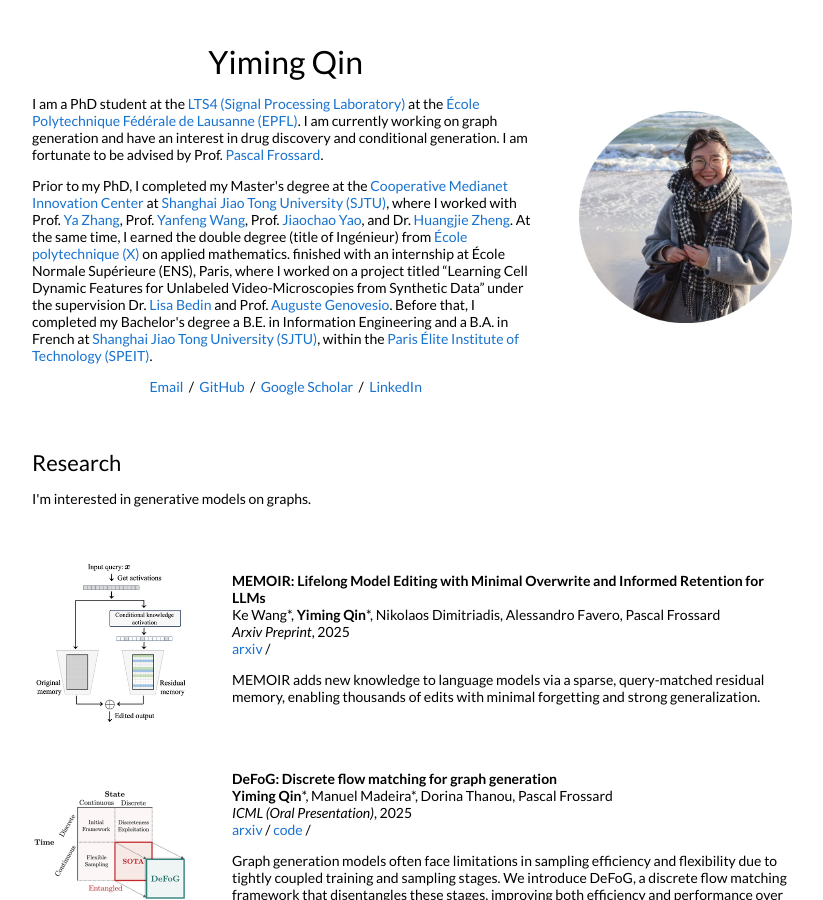
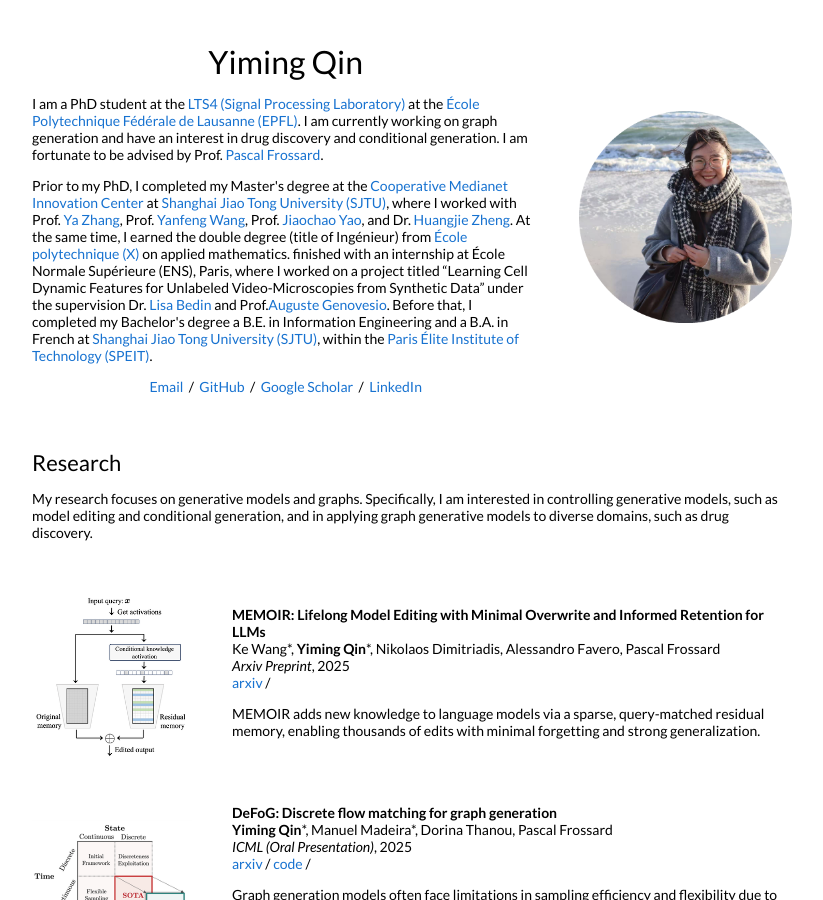
Before and after one commit to qym7/qym7.github.io, a Jekyll site: the page built from _posts/2025-07-01-MEMOIR.markdown, in a window 1280 px wide and 900 px high. Shown: the whole window, without its empty margins (228-1051 px from the left). Built offline with Jekyll 4.4.1, drawn with Linux system fonts in a browser that asks for light colours.

Commit message:
revise content

```diff
--- a/_layouts/default.html
+++ b/_layouts/default.html
@@ -50,7 +50,7 @@
                 <a href="https://scholar.google.com/citations?user=w8oDh9QAAAAJ&hl=en">Jiaochao Yao</a>, and Dr.
                 <a href="https://scholar.google.com/citations?user=Vl5wCXsAAAAJ&hl=en">Huangjie Zheng</a>.
                 At the same time, I earned the double degree (title of Ingénieur) from <a href="https://www.polytechnique.edu/">École polytechnique (X)</a> on applied mathematics.
-                finished with an internship at <a href="https://www.ens.psl.eu/en"></a>École Normale Supérieure (ENS)</a>, Paris, where I worked on a project titled “Learning Cell Dynamic Features for Unlabeled Video-Microscopies from Synthetic Data” under the supervision Dr. <a href="https://scholar.google.com/citations?user=FJ9U_2oAAAAJ&hl=fr">Lisa Bedin </a>  and Prof. <a href="https://scholar.google.fr/citations?user=hE2StEAAAAAJ&hl=en">Auguste Genovesio</a>.
+                finished with an internship at <a href="https://www.ens.psl.eu/en"></a>École Normale Supérieure (ENS)</a>, Paris, where I worked on a project titled “Learning Cell Dynamic Features for Unlabeled Video-Microscopies from Synthetic Data” under the supervision Dr. <a href="https://scholar.google.com/citations?user=FJ9U_2oAAAAJ&hl=fr">Lisa Bedin </a>  and Prof.<a href="https://scholar.google.fr/citations?user=hE2StEAAAAAJ&hl=en">Auguste Genovesio</a>.
                 Before that, I completed my Bachelor's degree a B.E. in Information Engineering and a B.A. in French at
                 <a href="https://en.sjtu.edu.cn/">Shanghai Jiao Tong University (SJTU)</a>, within the <a href="https://speit.sjtu.edu.cn/en/">Paris Élite Institute of Technology (SPEIT)</a>.
                 <p style="text-align:center">
@@ -71,7 +71,9 @@
             <td style="padding:2.5%;width:100%;vertical-align:middle">
               <h2>Research</h2>
               <p>
-                I'm interested in generative models on graphs.
+                <!-- I'm interested in generative models on graphs. -->
+                My research focuses on generative models and graphs.
+                Specifically, I am interested in controlling generative models, such as model editing and conditional generation, and in applying graph generative models to diverse domains, such as drug discovery.
               </p>
             </td>
           </tr>
```
